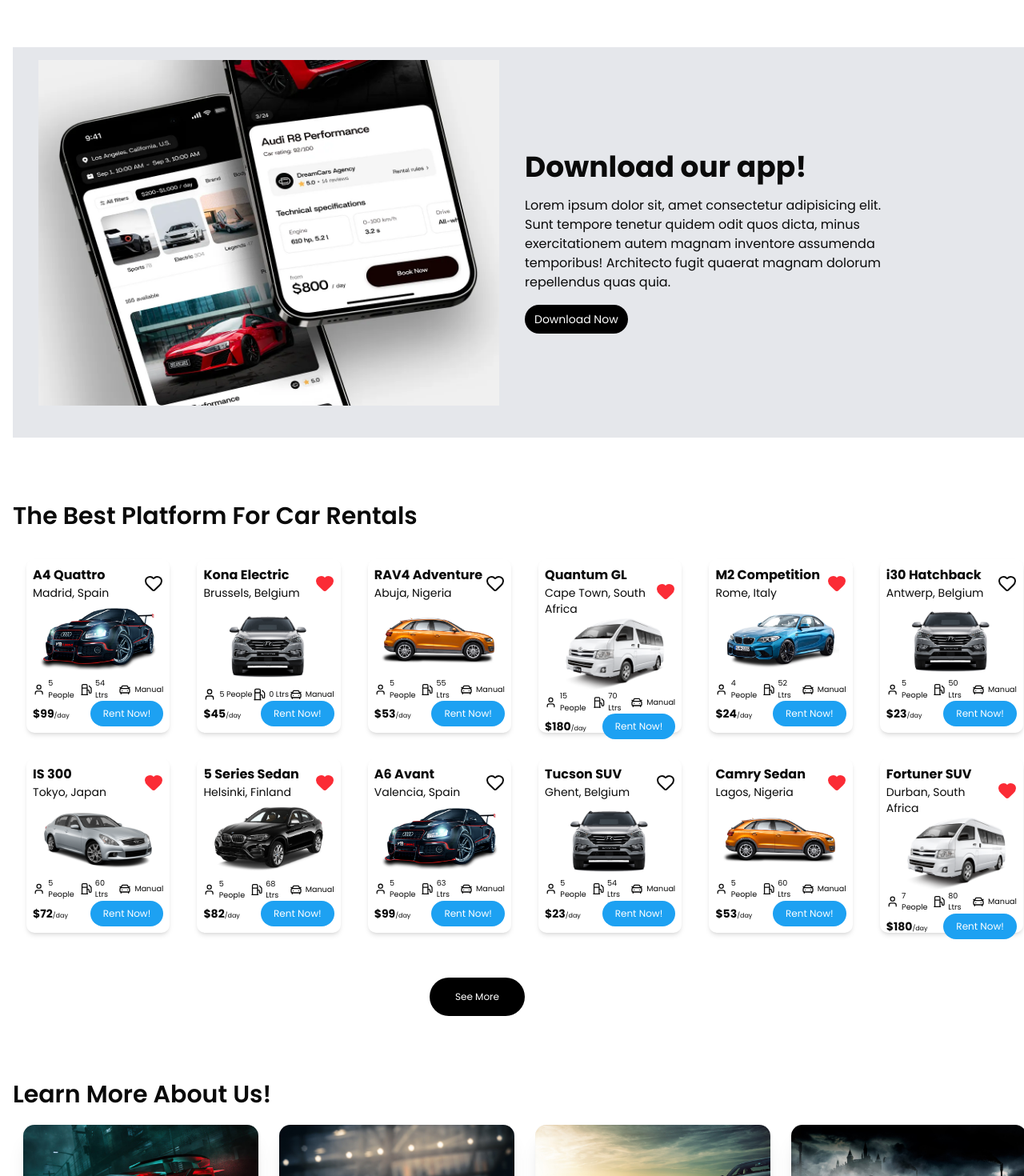
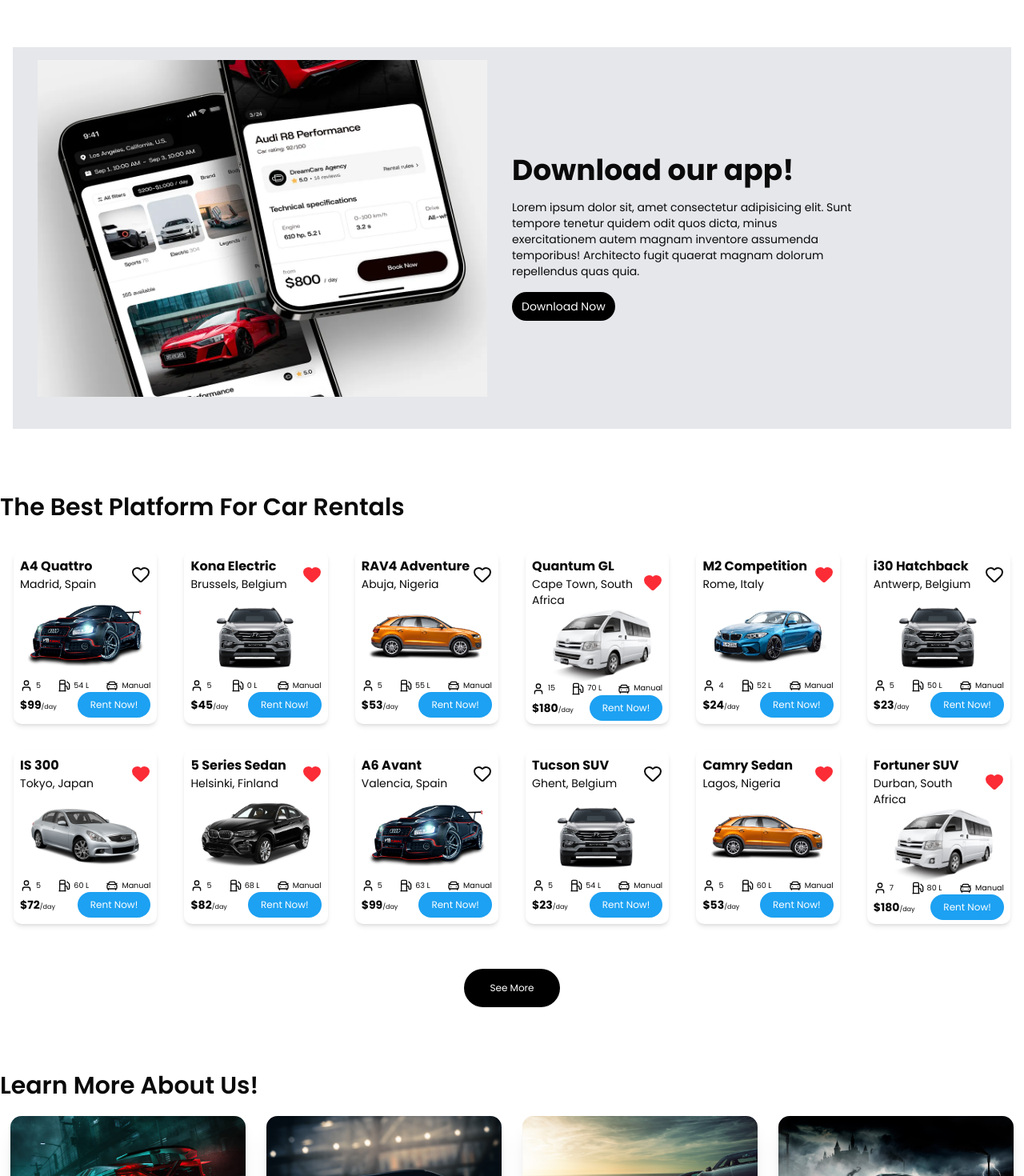
Before and after one commit to codebydolapo/Updrive, a Next.js app: page / in a window 1280 px wide. Shown: the part 1353-2823 px from the top of the page at 80% size. Built offline with nearby package versions, Linux system fonts and the light colour scheme.

Commit message:
chore: fixed homepage issues

```diff
--- a/app/page.tsx
+++ b/app/page.tsx
@@ -11,7 +11,7 @@ import blogs from "@/data/blogs";
 
 export default function Home() {
   return (
-    <div className="w-[100vw] relative flex flex-col items-center">
+    <div className="w-full relative flex flex-col items-center">
       <div className="md:w-[110vw] md:h-[110vw] w-[100vh] h-[100vh] bg-[#1da1f2] rounded-b-full left-1/2 -translate-x-1/2 absolute -z-10 md:-top-[60vw] -top-[50vh]" />
       <div className="md:mt-10 mt-20 flex flex-col md:max-w-[55rem] max-w-[100vw]">
         <h1 className="text-white md:text-[5rem] text-5xl font-semibold text-center tracking-tight md:leading-20">The Best Platform For Car Rentals</h1>
@@ -91,8 +91,8 @@ export default function Home() {
           <Image src={"/images/rentalBanner.webp"} alt="" unoptimized width={0} height={0} className="w-[90%] h-auto" />
         </div>
         <div className="md:w-[50%] w-full flex flex-col md:items-start items-center justify-center space-y-4 md:pr-[12rem]">
-          <h1 className="font-bold text-4xl">Download our app!</h1>
-          <p className="text-base md:text-start text-center">Lorem ipsum dolor sit, amet consectetur adipisicing elit. Sunt tempore tenetur quidem odit quos dicta, minus exercitationem autem magnam inventore assumenda temporibus! Architecto fugit quaerat magnam dolorum repellendus quas quia.</p>
+          <h1 className="font-bold md:text-4xl text-3xl">Download our app!</h1>
+          <p className="text-sm md:text-start text-center">Lorem ipsum dolor sit, amet consectetur adipisicing elit. Sunt tempore tenetur quidem odit quos dicta, minus exercitationem autem magnam inventore assumenda temporibus! Architecto fugit quaerat magnam dolorum repellendus quas quia.</p>
           <button className="bg-black px-3 py-2 text-sm text-white rounded-full">Download Now</button>
         </div>
       </div>
@@ -117,8 +117,8 @@ export default function Home() {
             })
           }
         </div>
-        <div className="w-[50%] flex items-end justify-end mt-10">
-          <button className="md:py-4 py-2 px-8 text-xs bg-black rounded-full text-white cursor-pointer">See More</button>
+        <div className="w-full flex items-center justify-center mt-10">
+          <button className="md:py-4 py-2 px-8 text-xs bg-black md:rounded-full rounded-xl text-white cursor-pointer">See More</button>
         </div>
       </div>
       <div className="md:my-10 my-20 flex flex-col items-start justify-start w-[100vw] scrollbar-hidden">
--- a/components/CarCard.tsx
+++ b/components/CarCard.tsx
@@ -29,11 +29,11 @@ function CarCard({ name, price, location, image, seaters, tankCapacity, id }: Po
       <div className="flex items-center justify-between w-full">
         <div className="flex items-center justify-center space-x-1">
           <User className="size-4" />
-          <p className="text-[0.6rem] font-light">{seaters} People</p>
+          <p className="text-[0.6rem] font-light">{seaters}</p>
         </div>
         <div className="flex items-center justify-center space-x-1">
           <Fuel className="size-4" />
-          <p className="text-[0.6rem] font-light">{tankCapacity} Ltrs</p>
+          <p className="text-[0.6rem] font-light">{tankCapacity} L</p>
         </div>
         <div className="flex items-center justify-center space-x-1">
           <CarFront className="size-4" />
```
